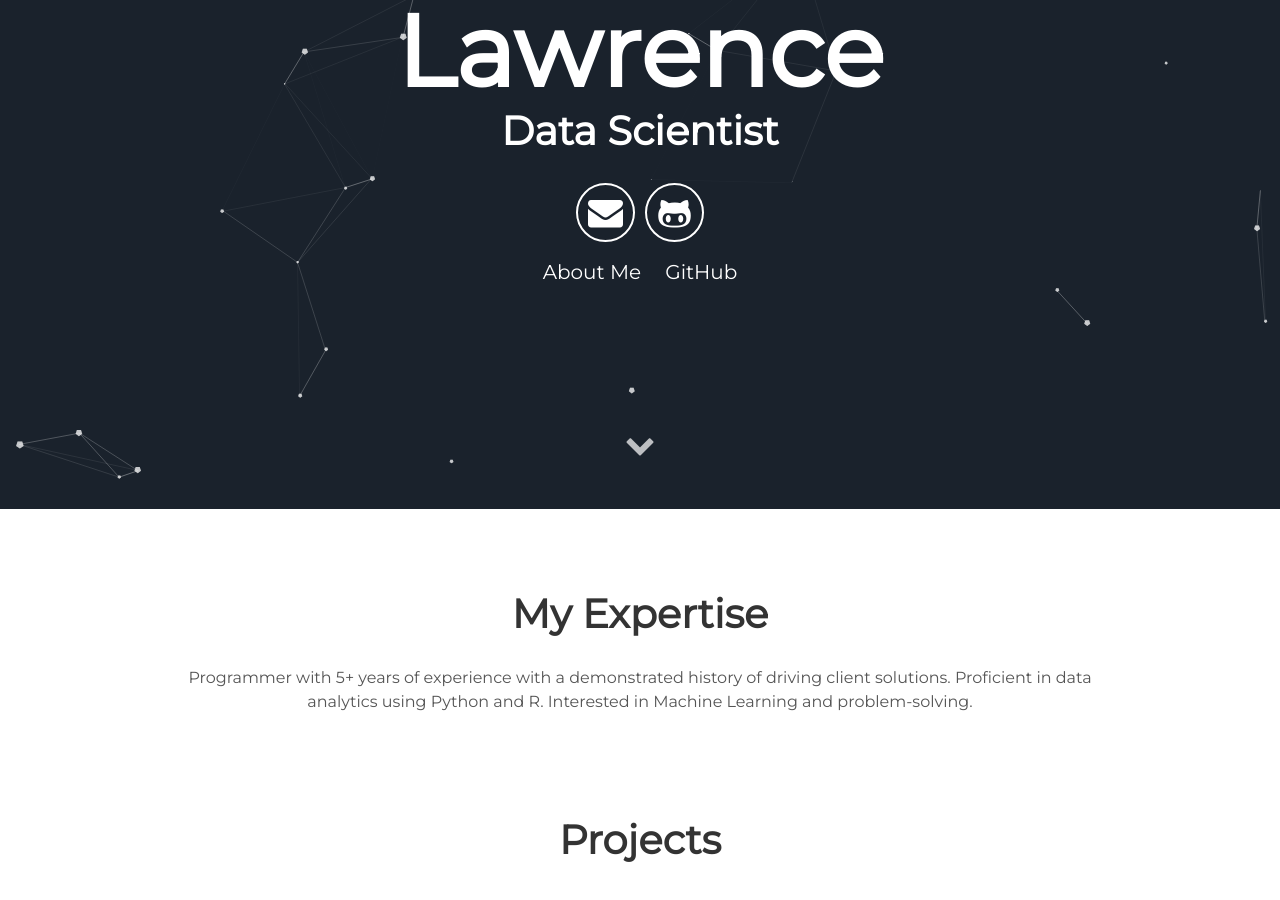
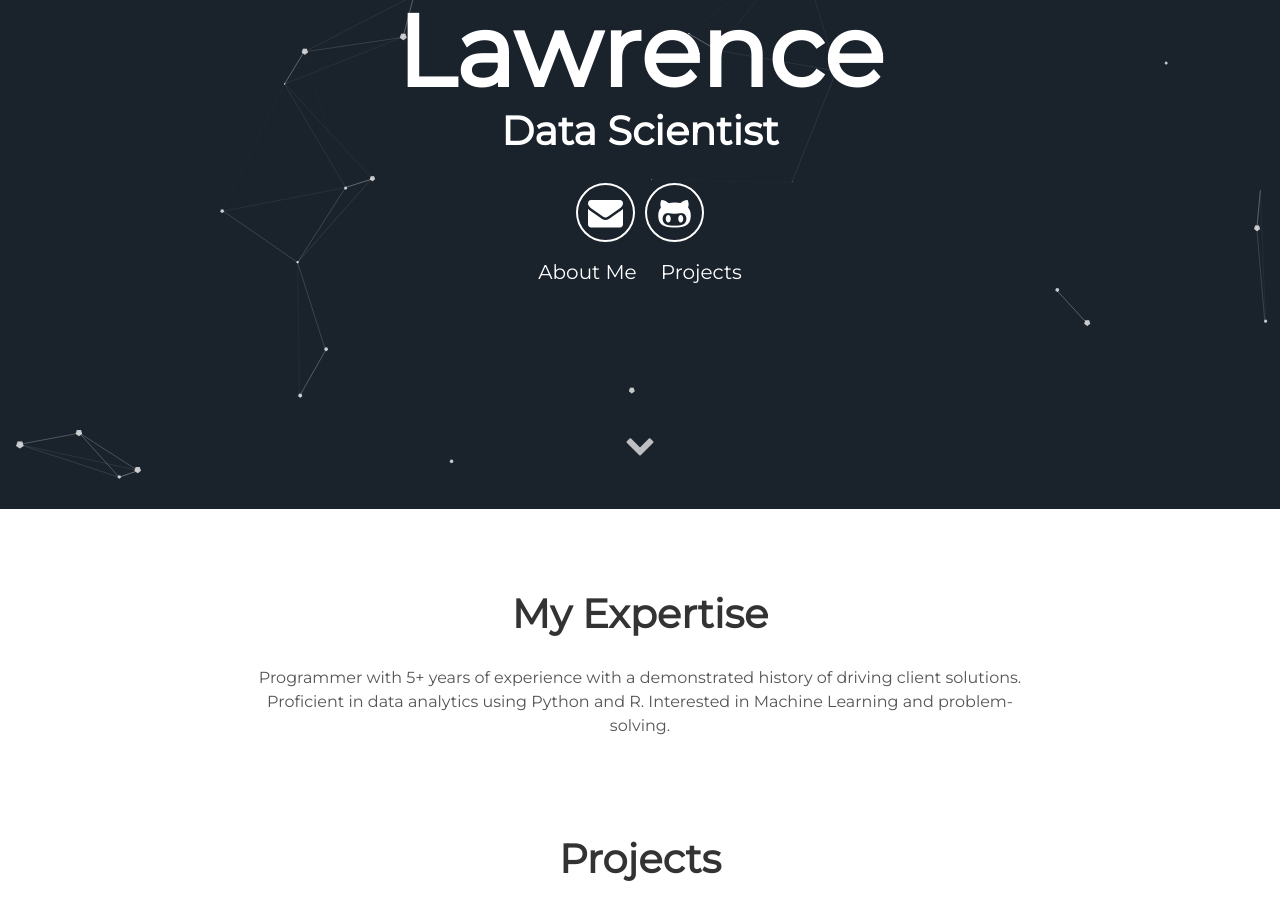
Before and after one commit to Jonathan813/Portfolio, a Jekyll site: the page built from index.html, in a window 1280 px wide and 900 px high, scrolled down 391 px. Built offline with Jekyll 4.4.1, drawn with Linux system fonts in a browser that asks for light colours.

Commit message:
Updated files

```diff
--- a/_includes/about.html
+++ b/_includes/about.html
@@ -1,4 +1,4 @@
- <div name="about" class="user-details">
+ <div id="about" class="user-details">
   <h1> My Expertise</h1>
   <p>Programmer with 5+ years of experience with a demonstrated history of driving client solutions. Proficient in data analytics using Python and R. Interested in Machine Learning and problem-solving.</p>
 </div>
--- a/_includes/header.html
+++ b/_includes/header.html
@@ -9,8 +9,8 @@
         <a aria-label="My Github" target="_blank" href="#"><i class="icon fa fa-github-alt" aria-hidden="true"></i></a>
       </div>
       <div class="header-links">
-        <a class="link" href="https://jonathan813.github.io/Portfolio#about" data-scroll>About Me</a>
-        <a class="link" href="#projects" data-scroll>GitHub</a>
+        <a class="link" href="#about" data-scroll>About Me</a>
+        <a class="link" href="#projects" data-scroll>Projects</a>
       </div>
   </div>
   <a class="down" href="#about" data-scroll><i class="icon fa fa-chevron-down" aria-hidden="true"></i></a>
--- a/_includes/projects.html
+++ b/_includes/projects.html
@@ -1,4 +1,4 @@
-<div class="user-details">
+<div id="projects" class="user-details">
   <h1>Projects</h1>
 </div>
 
```
